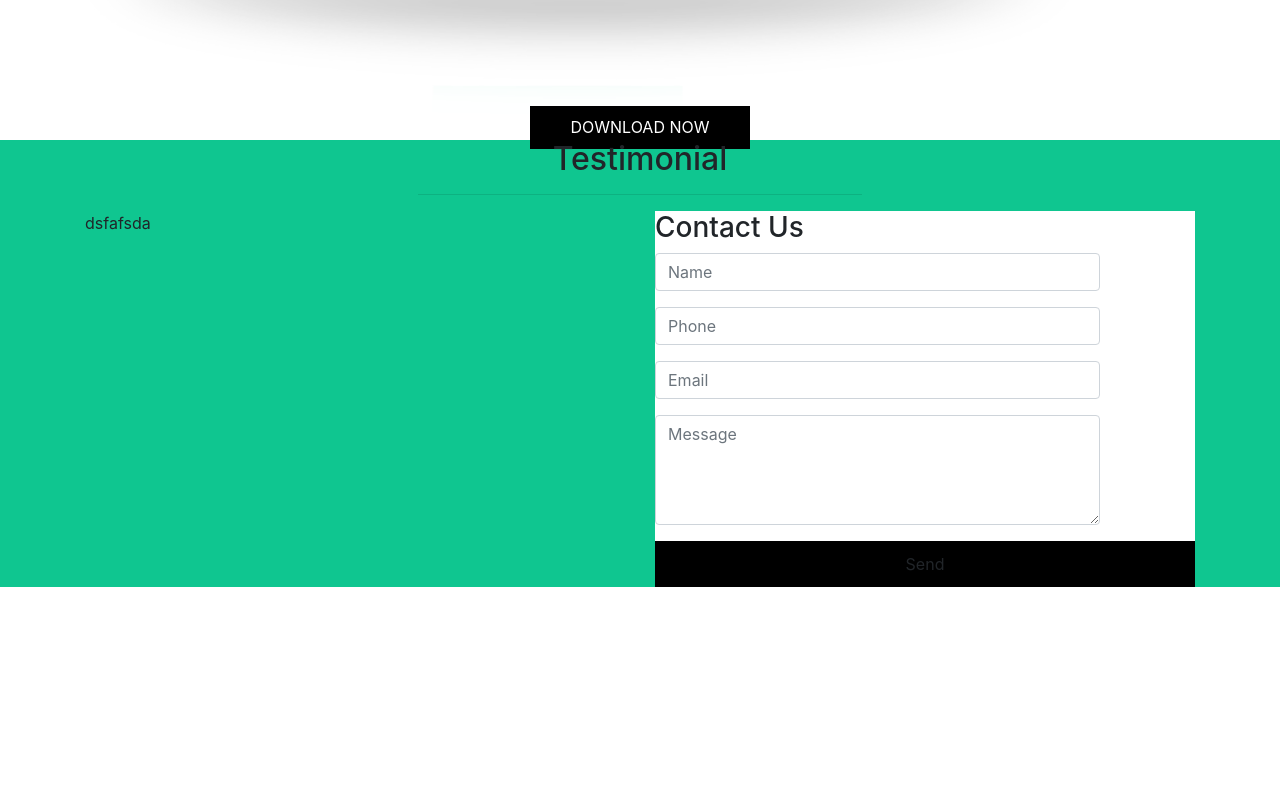
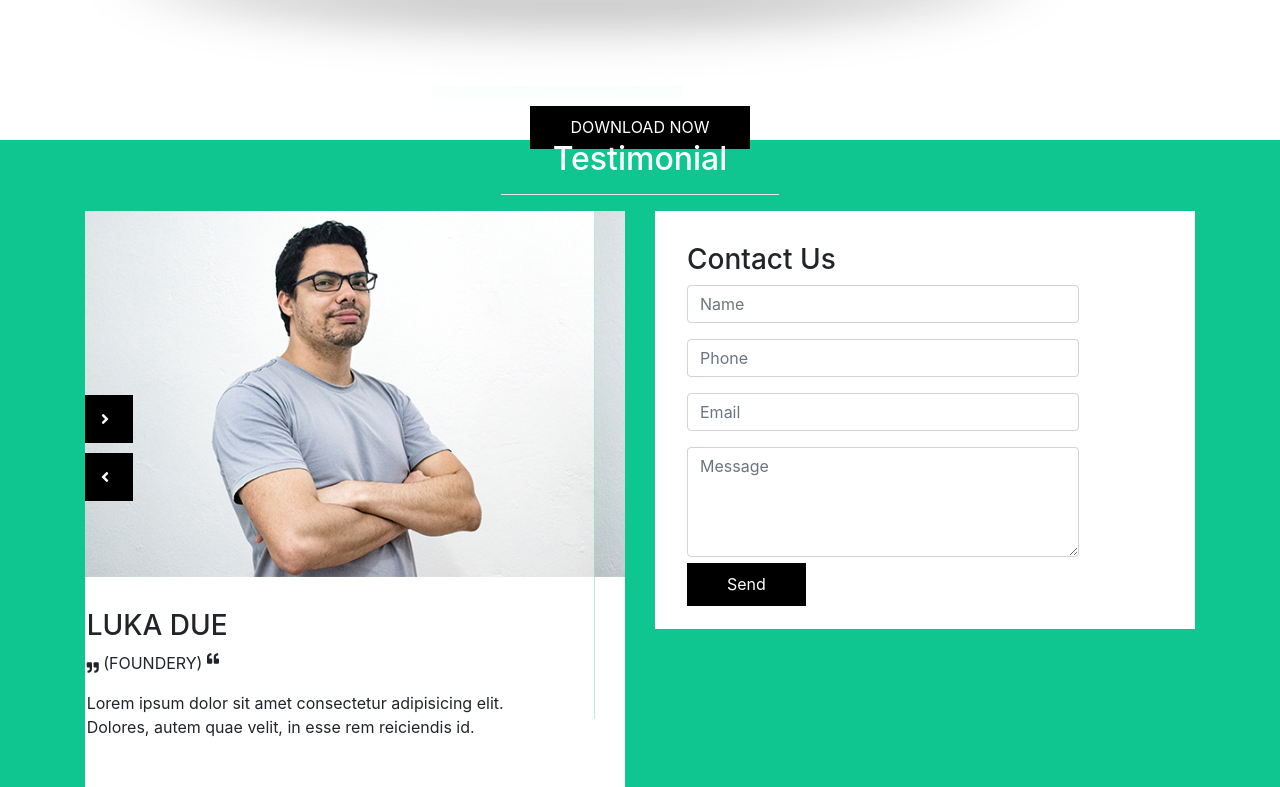
Before and after one commit to Tom4ss/wise, a website: page index.html in a window 1280 px wide. Shown: the part 2853-3640 px from the top of the page. Before the commit the page ends 3440 px from the top, so only its background shows below. Drawn offline with nearby package versions, Linux system fonts and the light colour scheme.

Commit message:
contact section

```diff
--- a/index.html
+++ b/index.html
@@ -333,12 +333,91 @@
         <div class="container">
           <div class="row">
             <div class="col-md-12 center">
-              <h2>Testimonial</h2>
-              <hr class="hr" />
+              <h2 class="h2">Testimonial</h2>
+              <hr class="hr-two" />
             </div>
             <!-- <div class="row"> -->
             <div class="col-md-6">
-              dsfafsda
+              <div
+                id="carouselControlsContact"
+                class="carousel slide"
+                data-ride="carousel"
+              >
+                <div class="carousel-inner">
+                  <div class="carousel-item active">
+                    <img
+                      src="img/testimonial-img.png"
+                      class="d-block w-100"
+                      alt="laptop"
+                    />
+                    <div class="carousel-caption-desc">
+                      <h3>LUKA DUE</h3>
+                      <p>
+                        <sub><i class="fas fa-quote-right"></i></sub> (FOUNDERY)
+                        <sup><i class="fas fa-quote-left"></i></sup>
+                      </p>
+                      <p>
+                        Lorem ipsum dolor sit amet consectetur adipisicing elit.
+                        Dolores, autem quae velit, in esse rem reiciendis id.
+                      </p>
+                    </div>
+                  </div>
+                  <div class="carousel-item">
+                    <img
+                      src="img/testimonial-img.png"
+                      class="d-block w-100"
+                      alt="laptop"
+                    />
+                    <div class="carousel-caption-desc">
+                      <h3>Filiberto Hoeger</h3>
+                      <p>
+                        <sub><i class="fas fa-quote-right"></i></sub> (CEO)
+                        <sup><i class="fas fa-quote-left"></i></sup>
+                      </p>
+                      <p>
+                        Lorem ipsum dolor sit amet consectetur adipisicing elit.
+                        Dolores, autem quae velit, in esse rem reiciendis id.
+                      </p>
+                    </div>
+                  </div>
+                  <div class="carousel-item">
+                    <img
+                      src="img/testimonial-img.png"
+                      class="d-block w-100"
+                      alt="laptop"
+                    />
+                    <div class="carousel-caption-desc">
+                      <h3>Albertha Murazik</h3>
+                      <p>
+                        <sub><i class="fas fa-quote-right"></i></sub> (MANAGER)
+                        <sup><i class="fas fa-quote-left"></i></sup>
+                      </p>
+                      <p>
+                        Lorem ipsum dolor sit amet consectetur adipisicing elit.
+                        Dolores, autem quae velit, in esse rem reiciendis id.
+                      </p>
+                    </div>
+                  </div>
+                </div>
+                <a
+                  class="carousel-control-prev-third"
+                  href="#carouselControlsContact"
+                  role="button"
+                  data-slide="prev"
+                >
+                  <i class="fa fa-angle-left"></i>
+                  <!-- <span class="sr-only">Previous</span> -->
+                </a>
+                <a
+                  class="carousel-control-next-third"
+                  href="#carouselControlsContact"
+                  role="button"
+                  data-slide="next"
+                >
+                  <i class="fa fa-angle-right"></i>
+                  <!-- <span class="sr-only">Next</span> -->
+                </a>
+              </div>
             </div>
             <div class="col-md-6">
               <form action="" class="background-contact">
@@ -381,7 +460,7 @@
                     ></textarea>
                   </div>
                 </div>
-                <div class="btn-download">Send</div>
+                <a href="#" class="btn-download">Send</a>
               </form>
             </div>
             <!-- </div> -->
--- a/src/sass/base/_base.scss
+++ b/src/sass/base/_base.scss
@@ -11,3 +11,11 @@ a {
   background-color: $primary-color;
   width: 40%;
 }
+
+.h2 {
+  color: #fff;
+}
+.hr-two {
+  background-color: #fff;
+  width: 25%;
+}
--- a/src/sass/components/_carousel.scss
+++ b/src/sass/components/_carousel.scss
@@ -72,3 +72,47 @@ a.carousel-control-next-second {
     margin-left: 1rem;
   }
 }
+
+// third carousel
+a.carousel-control-prev-third {
+  width: 3rem;
+  height: 3rem;
+  background-color: #000;
+  color: #000;
+  position: absolute;
+  top: 42%;
+  transition: 0.5s ease-in-out;
+  &:hover {
+    background-color: $primary-color;
+    color: #fff;
+  }
+  .fa-angle-left {
+    color: #fff;
+    margin-left: 1rem;
+    margin-top: 1rem;
+  }
+}
+
+a.carousel-control-next-third {
+  width: 3rem;
+  height: 3rem;
+  background-color: #000;
+  color: #000;
+  position: absolute;
+  top: 32%;
+  transition: 0.5s ease-in-out;
+  &:hover {
+    background-color: $primary-color;
+    color: #fff;
+  }
+  .fa-angle-right {
+    color: #fff;
+    margin-left: 1rem;
+    margin-top: 1rem;
+  }
+}
+
+.carousel-caption-desc {
+  background-color: #fff;
+  padding: 2rem;
+}
--- a/src/sass/layout/_layout.scss
+++ b/src/sass/layout/_layout.scss
@@ -36,4 +36,5 @@
 
 .background-contact {
   background-color: #fff;
+  padding: 2rem;
 }
```
Also changed, not shown: dist/css/style.css.
